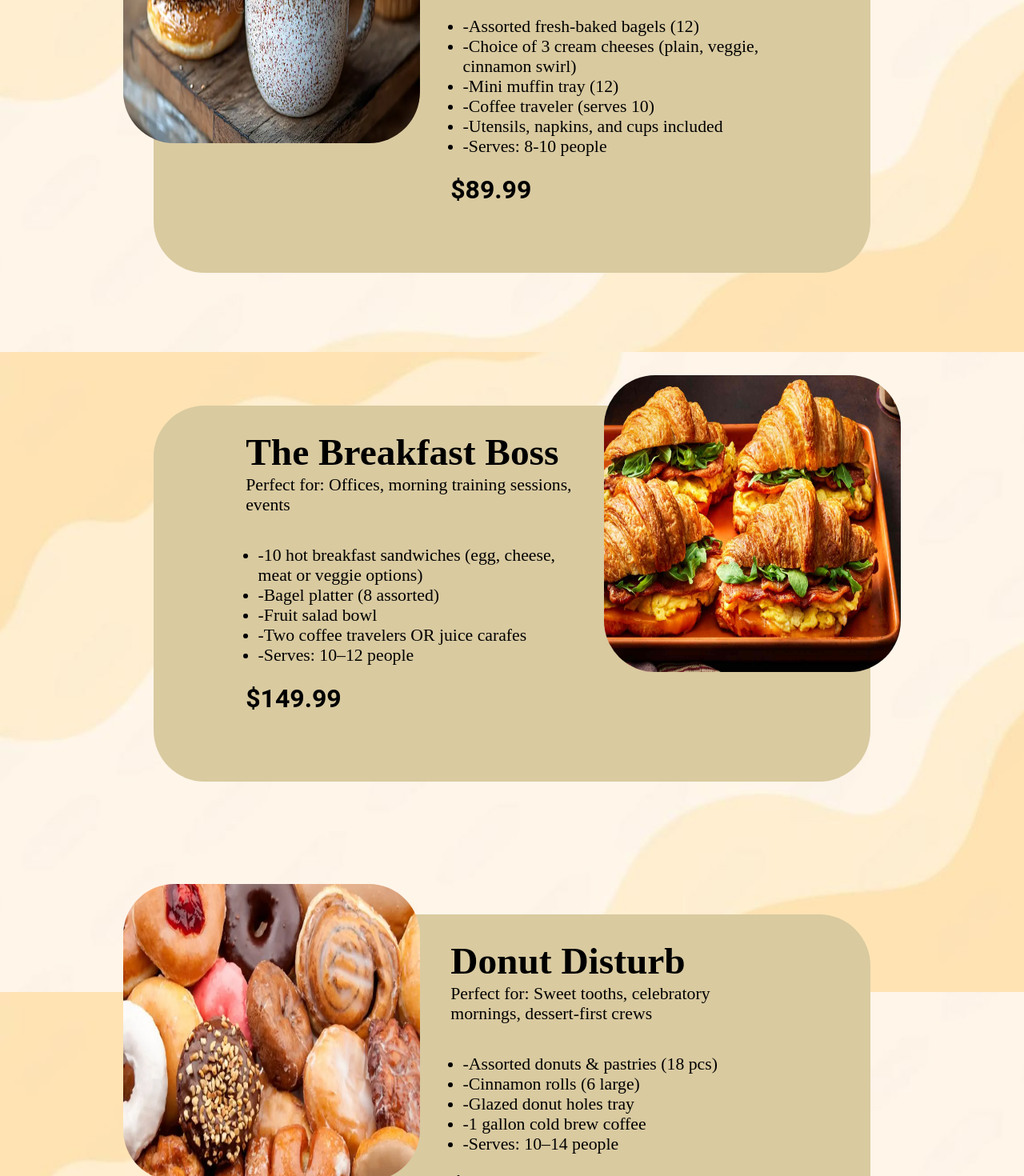
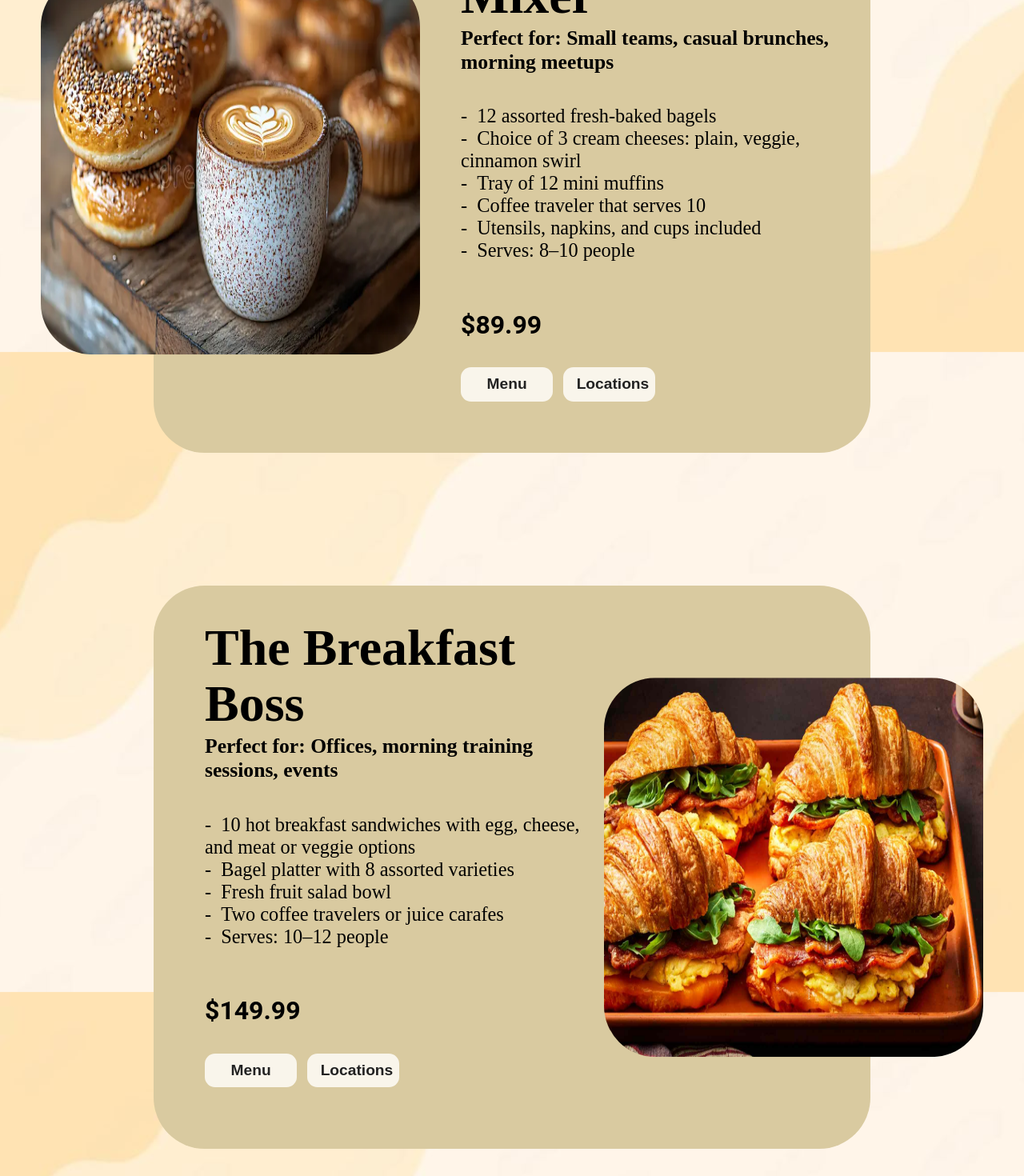
Before and after one commit to shauniscoding/shauns-bagel-shop-updated, a React (Vite) app: page /catering in a window 1280 px wide. Shown: the part 1160-2630 px from the top of the page at 80% size. Built offline with nearby package versions, Linux system fonts and the light colour scheme.

Commit message:
fixed up the ol' catering package component

```diff
--- a/src/pages/Catering/Catering.css
+++ b/src/pages/Catering/Catering.css
@@ -119,20 +119,21 @@
   position: relative;
   justify-content: flex-end;
   margin-bottom: 13vw;
+  min-height: 55vw;
 }
 
 .package-image {
   position: absolute;
-  width: 29vw;
-  height: 29vw;
-  top: -3vw;
+  width: 37vw;
+  height: 37vw;
   border-radius: 5vw;
   z-index: 2;
+  top: 50%;
+  transform: translateY(-50%);
 }
 
 .package-info {
-  width: 32vw;
-  margin-right: 7vw;
+  width: 38vw;
   padding-left: 2vw;
   padding-right: 2vw;
   padding-bottom: 5vw;
@@ -142,7 +143,7 @@
 }
 
 .package-title {
-  font-size: 3.7vw;
+  font-size: 5vw;
   margin-bottom: 0px;
   font-family: "amiko";
   line-height: 1.1;
@@ -150,16 +151,26 @@
 
 .package-description {
   margin-top: 0.2vw;
-  font-size: 1.7vw;
+  font-size: 2vw;
   font-family: "amiko";
   text-align: left;
   margin-bottom: 3vw;
+  font-weight: bold;
 }
 
 .package-list {
   margin: 0;
-  padding-left: 1.2vw;
   list-style-position: outside;
-  font-size: 1.7vw;
+  font-size: 1.9vw;
   font-family: "amiko";
+  list-style: none;
+  padding-left: 0;
+  font-weight: 500;
+  margin-bottom: 3vw;
+
 }
+
+.package-list li::before {
+  content: "-";
+  margin-right: 0.5em;
+}
--- a/src/pages/Catering/Catering.jsx
+++ b/src/pages/Catering/Catering.jsx
@@ -46,12 +46,12 @@ const cateringPackages = [
     price: "$89.99",
     image: morningMixer,
     details: [
-      "-Assorted fresh-baked bagels (12)",
-      "-Choice of 3 cream cheeses (plain, veggie, cinnamon swirl)",
-      "-Mini muffin tray (12)",
-      "-Coffee traveler (serves 10)",
-      "-Utensils, napkins, and cups included",
-      "-Serves: 8-10 people"
+      "12 assorted fresh-baked bagels",
+      "Choice of 3 cream cheeses: plain, veggie, cinnamon swirl",
+      "Tray of 12 mini muffins",
+      "Coffee traveler that serves 10",
+      "Utensils, napkins, and cups included",
+      "Serves: 8–10 people"
     ],
     isLeft: true,
   },
@@ -62,11 +62,11 @@ const cateringPackages = [
     price: "$149.99",
     image: breakfastBoss,
     details: [
-      "-10 hot breakfast sandwiches (egg, cheese, meat or veggie options)",
-      "-Bagel platter (8 assorted)",
-      "-Fruit salad bowl",
-      "-Two coffee travelers OR juice carafes",
-      "-Serves: 10–12 people",
+      "10 hot breakfast sandwiches with egg, cheese, and meat or veggie options",
+      "Bagel platter with 8 assorted varieties",
+      "Fresh fruit salad bowl",
+      "Two coffee travelers or juice carafes",
+      "Serves: 10–12 people"
     ],
     isLeft: false,
   },
@@ -77,11 +77,11 @@ const cateringPackages = [
     price: "$99.99",
     image: donutDisturb,
     details: [
-      "-Assorted donuts & pastries (18 pcs)",
-      "-Cinnamon rolls (6 large)",
-      "-Glazed donut holes tray",
-      "-1 gallon cold brew coffee",
-      "-Serves: 10–14 people",
+      "18 assorted donuts and pastries",
+      "6 large cinnamon rolls",
+      "Tray of glazed donut holes",
+      "1 gallon of cold brew coffee",
+      "Serves: 10–14 people"
     ],
     isLeft: true,
   },
@@ -92,12 +92,12 @@ const cateringPackages = [
     price: "$179.99",
     image: bagelBar,
     details: [
-      "-Assorted sliced bagels (18 halves)",
-      "-Cream cheese trio, butter, jam",
-      "-Scrambled eggs, breakfast sausage & bacon on the side",
-      "-Fresh fruit tray",
-      "-Orange juice & water bottles",
-      "-Serves: 12–15 people",
+      "18 bagel halves, sliced and ready to build",
+      "Trio of cream cheese, butter, and jam",
+      "Side of scrambled eggs, sausage, and bacon",
+      "Fresh fruit tray for sharing",
+      "Orange juice and bottled water included",
+      "Serves: 12–15 people"
     ],
     isLeft: false,
   },
@@ -108,17 +108,16 @@ const cateringPackages = [
     price: "$59.99",
     image: lightStart,
     details: [
-      "-Mini bagels (12)",
-      "-Mixed fruit cups (12)",
-      "-Muffins (6)",
-      "-Orange juice (1L)",
-      "-Serves: 6-8 people",
+      "12 mini bagels for easy sharing",
+      "12 mixed fruit cups",
+      "6 fresh-baked muffins",
+      "1 liter of orange juice",
+      "Serves: 6–8 people"
     ],
     isLeft: true,
   },
+]
 
-
-]
 
 const orderInstructions = [
   {
--- a/src/pages/Catering/CateringPackage.jsx
+++ b/src/pages/Catering/CateringPackage.jsx
@@ -1,4 +1,8 @@
+import { useNavigate } from "react-router-dom";
+
 const CateringPackage = ({ title, description, image, details, price, isLeft }) => {
+  const navigate = useNavigate();
+
   if (isLeft) {
     return (
       <div
@@ -9,7 +13,7 @@ const CateringPackage = ({ title, description, image, details, price, isLeft })
       >
         <div className="package-container">
           <div>
-            <img src={image} alt={title} className="package-image" style={{left:"-3vw"}}/>
+            <img src={image} alt={title} className="package-image" style={{left:"-11vw"}}/>
           </div>
 
           <div className="package-info">
@@ -29,6 +33,24 @@ const CateringPackage = ({ title, description, image, details, price, isLeft })
 
             <h1 style={{ textAlign: "left" }}> {price} </h1>
 
+               <div style={{ display: "flex", marginTop: "1vw" }}>
+            <button
+              style={{
+                marginRight: "1vw",
+              }}
+              className="featured-item-button"
+              onClick={() => navigate("/menu")}
+            >
+              Menu{" "}
+            </button>
+            <button
+              className="featured-item-button"
+              onClick={() => navigate("/locations")}
+            >
+              Locations{" "}
+            </button>
+          </div>
+
           </div>
         </div>
       </div>
@@ -43,24 +65,41 @@ const CateringPackage = ({ title, description, image, details, price, isLeft })
       >
         <div className="package-container">
           <div>
-            <img src={image} alt={title} className="package-image" style={{right:"-3vw"}}/>
+            <img src={image} alt={title} className="package-image" style={{right:"-11vw"}}/>
           </div>
 
-          <div className="package-info" style={{marginRight: "27vw",}} >
-            <h1 className="package-title">
+          <div className="package-info" style={{marginRight: "25vw",}} >
+            <h1 className="package-title" style={{textAlign: "left"}}>
               {title}
             </h1>
-            <p className="package-description">
+            <p className="package-description" style={{textAlign: "left"}}>
               {description}
             </p>
 
-             <ul className="package-list">
+             <ul className="package-list" >
               {details.map((deets, index) => (
                 <li key={index}>{deets}</li>
               ))}
             </ul>
 
             <h1 style={{ textAlign: "left" }}> {price} </h1>
+            <div style={{ display: "flex", marginTop: "1vw" }}>
+            <button
+              style={{
+                marginRight: "1vw",
+              }}
+              className="featured-item-button"
+              onClick={() => navigate("/menu")}
+            >
+              Menu{" "}
+            </button>
+            <button
+              className="featured-item-button"
+              onClick={() => navigate("/locations")}
+            >
+              Locations{" "}
+            </button>
+          </div>
           </div>
         </div>
       </div>
```
